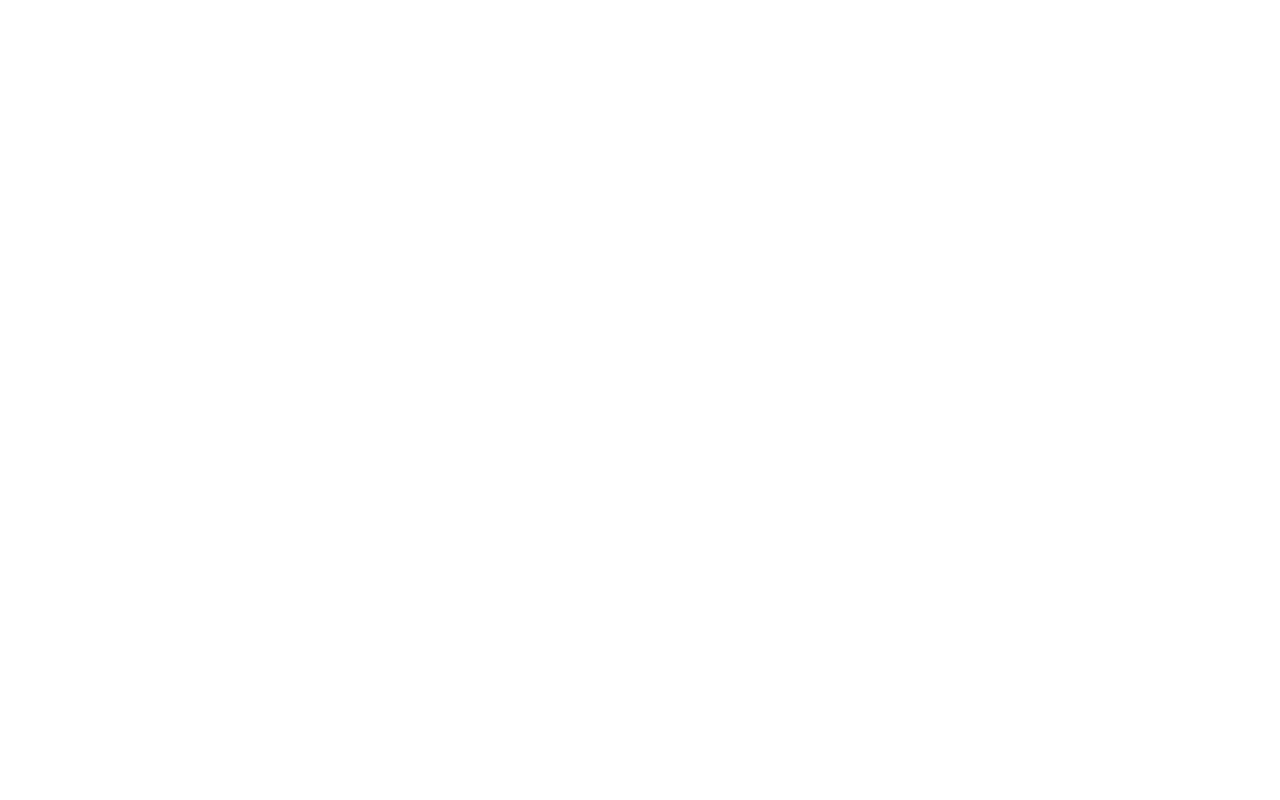
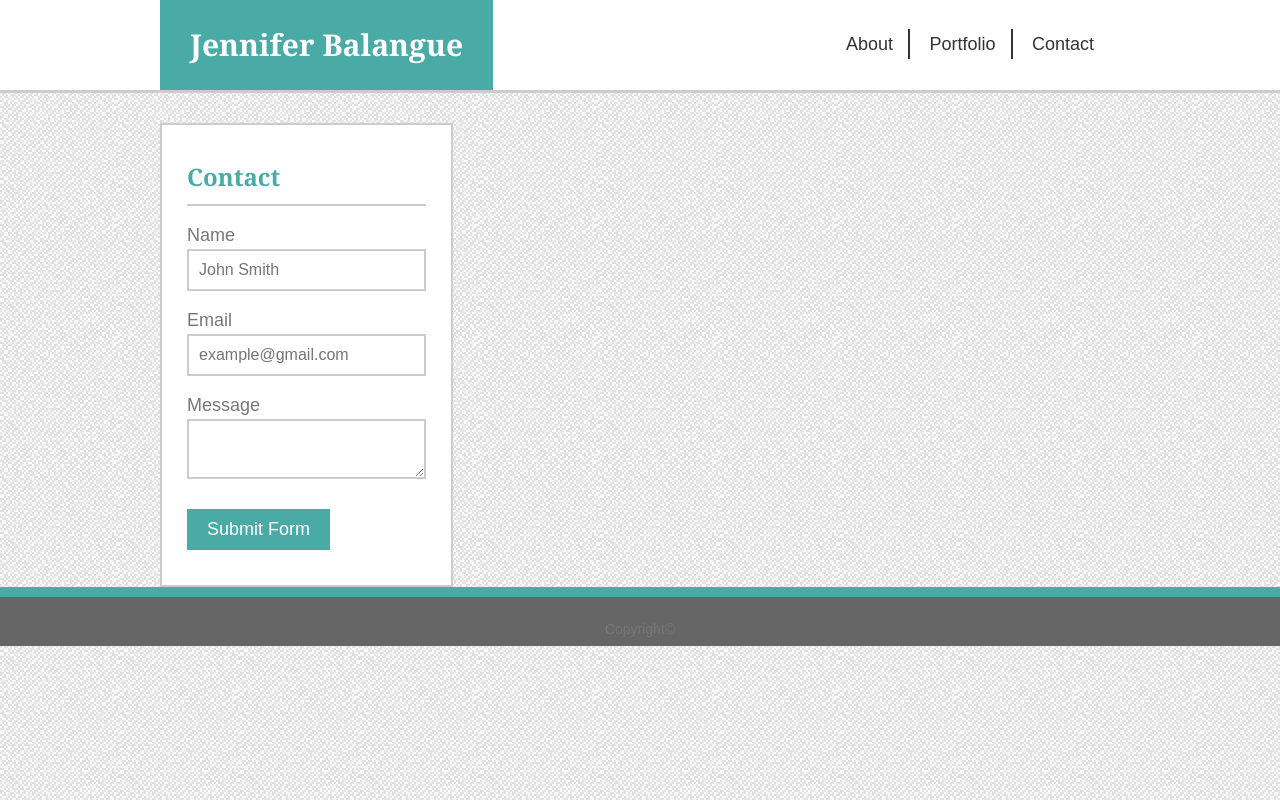
Before and after one commit to Balangue1/Basic-Portfolio, a plain HTML site: page contact.html in a window 1280 px wide. Drawn offline with Linux system fonts and the light colour scheme.

Commit message:
Finished Contact Page

```diff
--- a/assets/css/style.css
+++ b/assets/css/style.css
@@ -16,14 +16,14 @@ h1, h2, h3, h4, h5, h6  {
 }
 
 header {
-    background: white;
-    border-bottom: 3px solid #ccc;
+    background: #ffffff;
+    border-bottom: 3px solid #cccccc;
     margin-bottom: 30px;
 }
 
 header h1 {
     background: #4aaaa5;
-    color: white;
+    color: #ffffff;
     display: inline-block;
     padding: 30px;
     font-size: 30px;
@@ -59,6 +59,33 @@ p {
     margin-bottom: 20px;
 }
 
+form label {
+    font-size: 18px;
+    display: block;
+}
+
+form input, form textarea {
+    width: 100%;
+    display: block;
+    margin: 5px 0 20px 0;
+    margin-bottom: 20px;
+    border: 2px solid #cccccc;
+    padding: 10px;
+    font-size: 16px;
+}
+
+textareas {
+    height: 300px;
+}
+
+form button {
+    background: #4aaaa5;
+    color: #ffffff;
+    padding: 10px 20px;
+    margin: 10px 0;
+    font-size: 18px;
+    border: none;
+}
 img {
     float: left;
     padding-right:25px;
@@ -69,7 +96,7 @@ footer {
     text-align: center;
     font-size: 14px;
     border-top: 10px solid #4aaaa5;
-    background-color: #333;
+    background-color: #666666;
     padding: 25px 0 10px 0;
 }
 .container {
--- a/contact.html
+++ b/contact.html
@@ -0,0 +1,50 @@
+<!DOCTYPE html>
+<html lang="en">
+<head>
+    <meta charset="UTF-8">
+    <title>Basic Portfolio</title>
+    <link rel="stylesheet" type="text/css" href="./assets/css/reset.css">
+    <link rel="stylesheet" type="text/css" href="./assets/css/style.css">
+
+</head>
+    <body>
+      <header>
+        <div class="container">
+          <h1>Jennifer Balangue</h1>
+            <nav>
+                <ul>
+                    <li><a href="index.html">About</a></li>
+                    <li><a href="portfolio.html">Portfolio</a></li>
+                    <li><a href="contact.html">Contact</a></li>
+                </ul>
+            </nav>
+
+        </div>
+
+       </header>
+    <div class="container2">
+        <section id="left-box">
+            <h2>Contact</h2>
+                <form>
+                    <label for="name">Name</label>
+                    <input type="text" name="name" id="form-name" placeholder="John Smith">
+
+                    <label for="email">Email</label>
+                    <input type="email" name="email" id="form-email" placeholder="example@gmail.com">
+
+                    <label for="message">Message</label>
+                    <textarea name="message id="form-message"></textarea>
+
+                    <button type="submit">Submit Form</button>
+
+
+                </form>
+    </div>
+
+    <div class="clearfix"></div>
+
+    <footer>
+        Copyright&copy;
+    </footer>
+    </body>
+</html>
```
